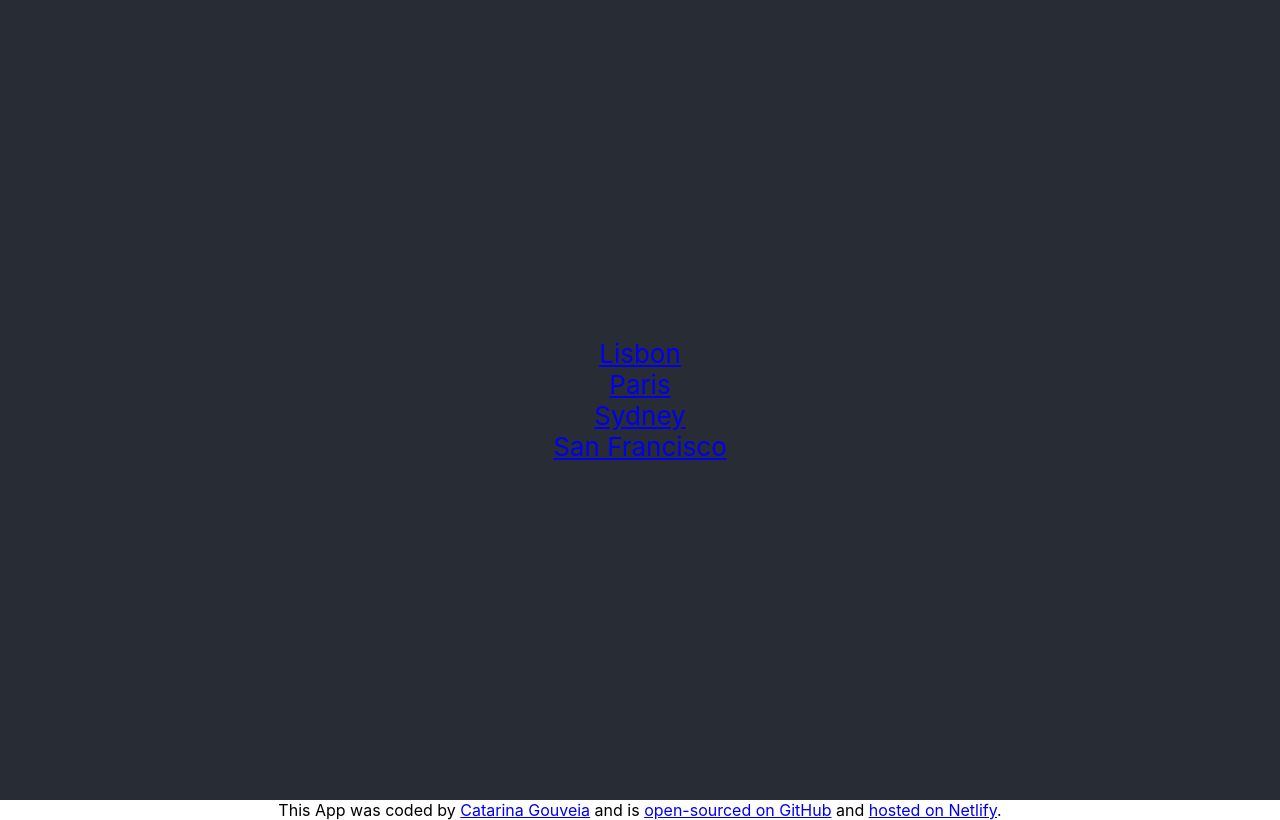
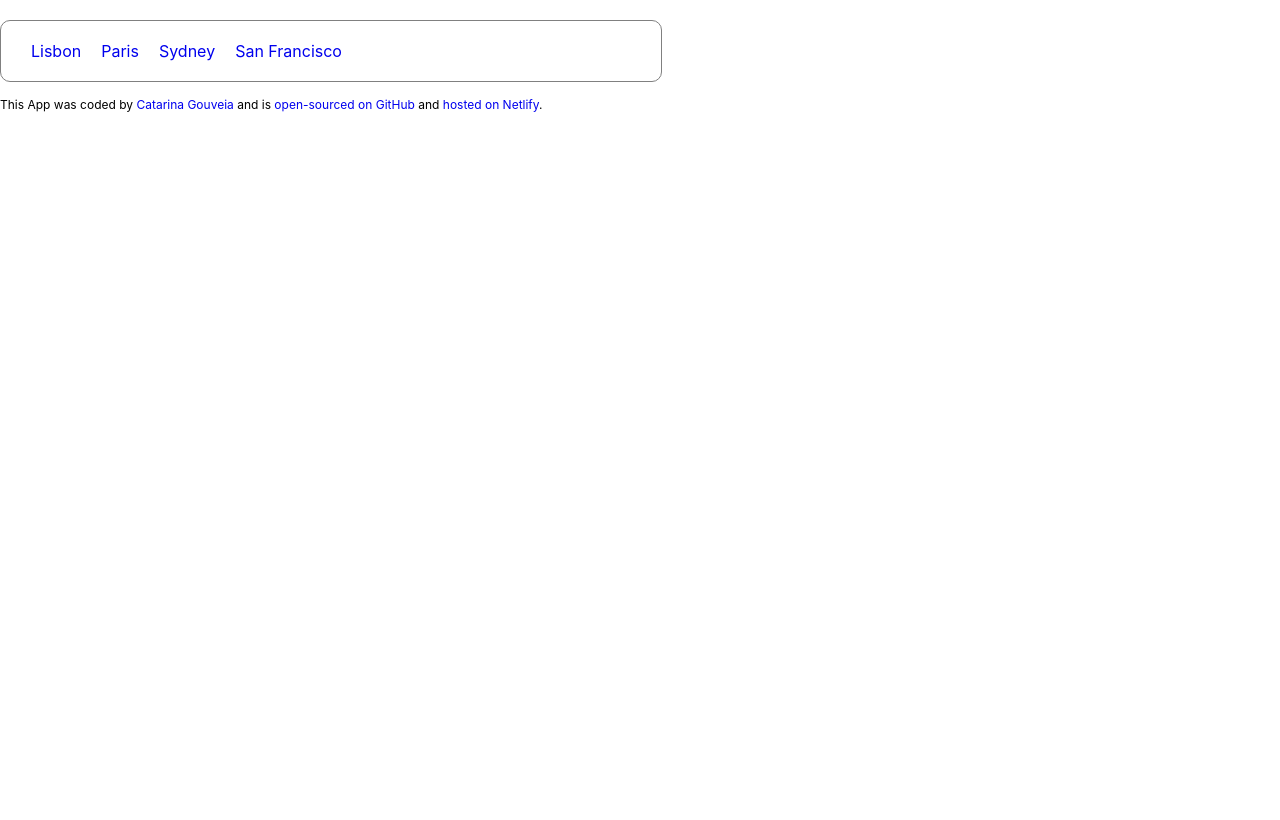
Before and after one commit to Tauina/react-weather, a React (Create React App) app: page / in a window 1280 px wide. Built offline with nearby package versions, Linux system fonts and the light colour scheme.

Commit message:
App css updated

```diff
--- a/src/App.css
+++ b/src/App.css
@@ -1,38 +1,24 @@
 .App {
-  text-align: center;
+  margin-top: 20px;
 }
 
-.App-logo {
-  height: 40vmin;
-  pointer-events: none;
+.App footer {
+  font-size: 12px;
+  margin-top: 15px;
 }
 
-@media (prefers-reduced-motion: no-preference) {
-  .App-logo {
-    animation: App-logo-spin infinite 20s linear;
-  }
+.App footer a {
+  text-decoration: none;
 }
 
-.App-header {
-  background-color: #282c34;
-  min-height: 100vh;
-  display: flex;
-  flex-direction: column;
-  align-items: center;
-  justify-content: center;
-  font-size: calc(10px + 2vmin);
-  color: white;
+.Weather-App {
+  border: 1px solid gray;
+  padding: 20px;
+  max-width: 620px;
+  border-radius: 10px;
 }
 
-.App-link {
-  color: #61dafb;
+.Weather-App a {
+  margin: 10px;
+  text-decoration: none;
 }
-
-@keyframes App-logo-spin {
-  from {
-    transform: rotate(0deg);
-  }
-  to {
-    transform: rotate(360deg);
-  }
-}
```
